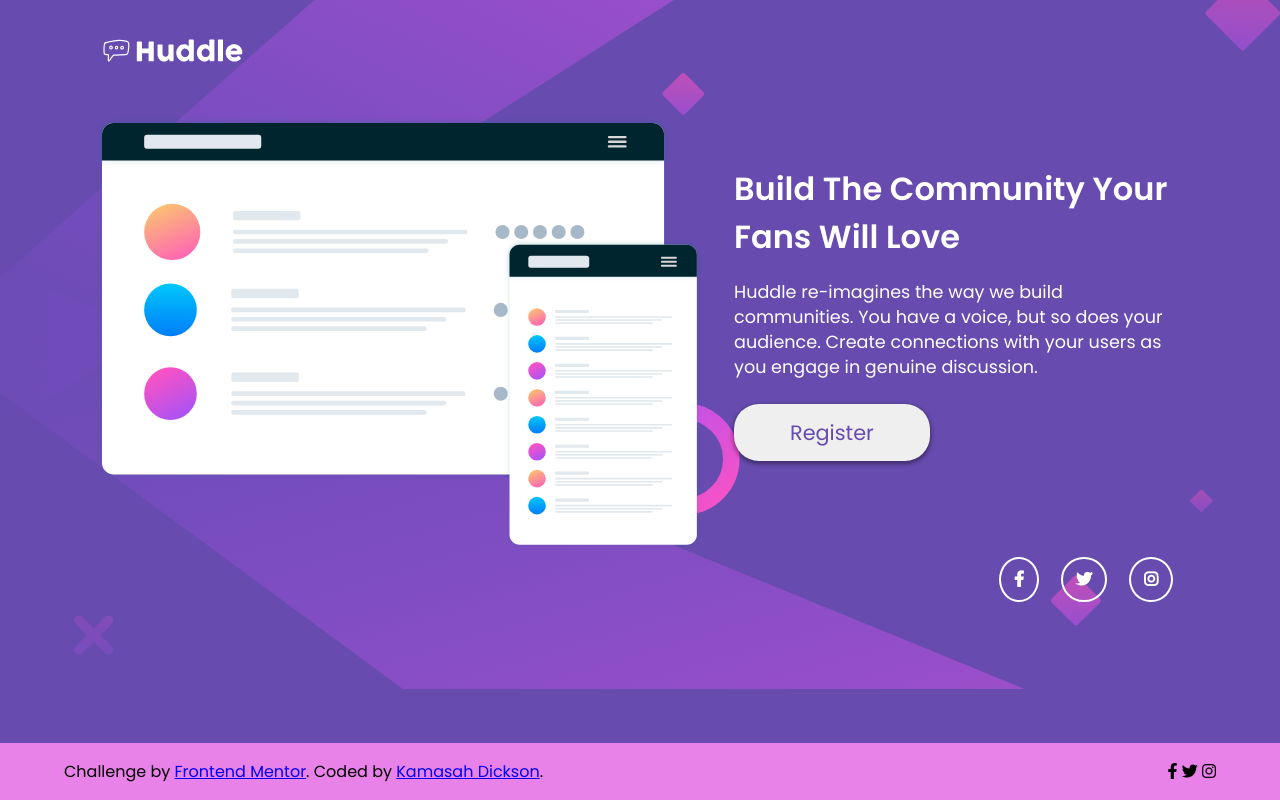
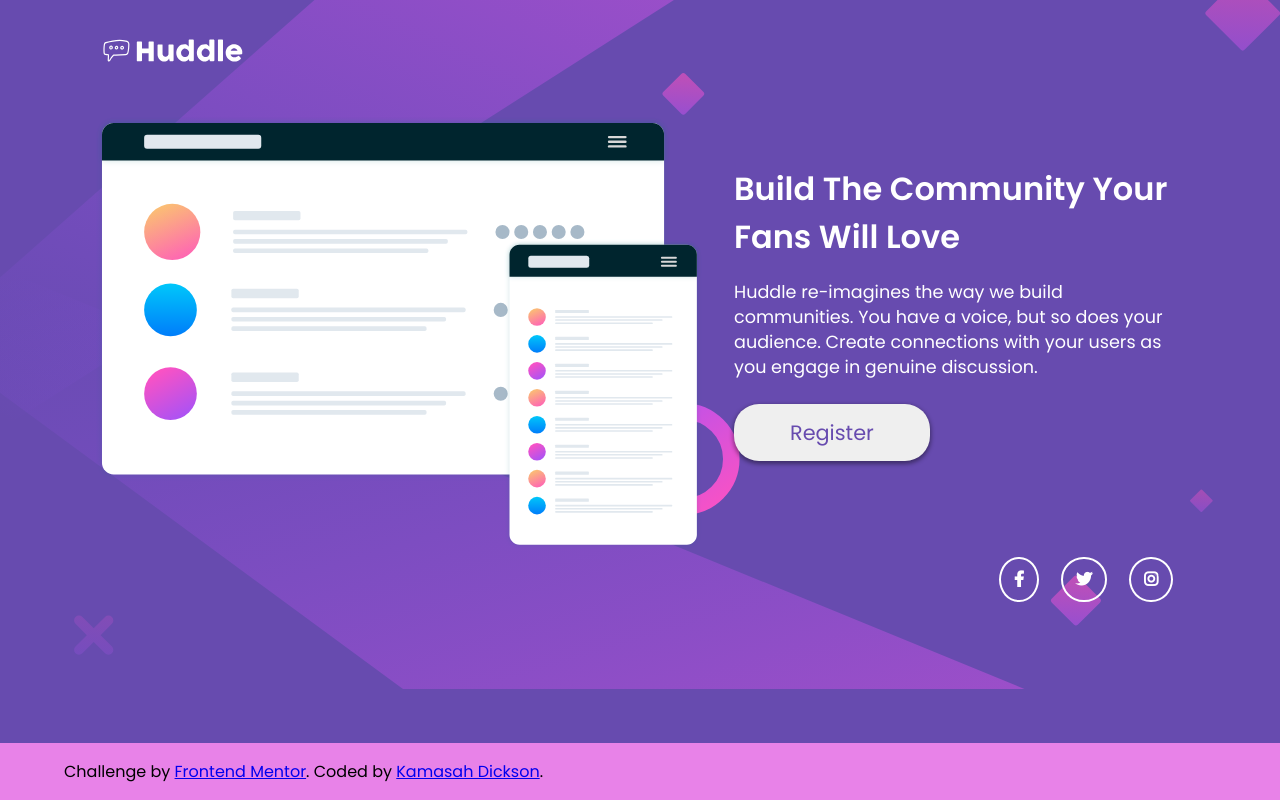
Before and after one commit to Kamasah-Dickson/Huddle-Page, a plain HTML site: page index.html in a window 1280 px wide. Drawn offline with Linux system fonts and the light colour scheme.

Commit message:
Update index.html

```diff
--- a/index.html
+++ b/index.html
@@ -73,11 +73,6 @@
           >Frontend Mentor</a
           >. Coded by <a href="https://github.com/Kamasah-Dickson/Kamasah-Dickson">Kamasah Dickson</a>.
         </p>
-        <div class="social">
-          <i class="fab fa-facebook-f"></i>
-          <i class="fab fa-twitter"></i>
-          <i class="fab fa-instagram"></i>
-        </div>
 
       </div>
     </div>
```
